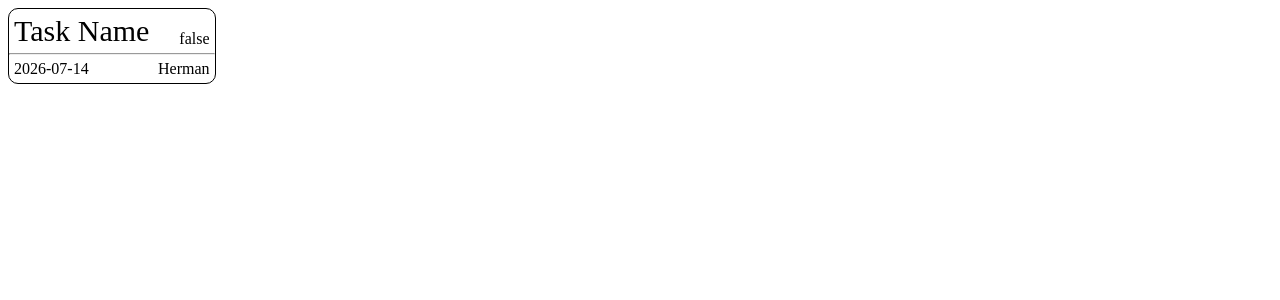
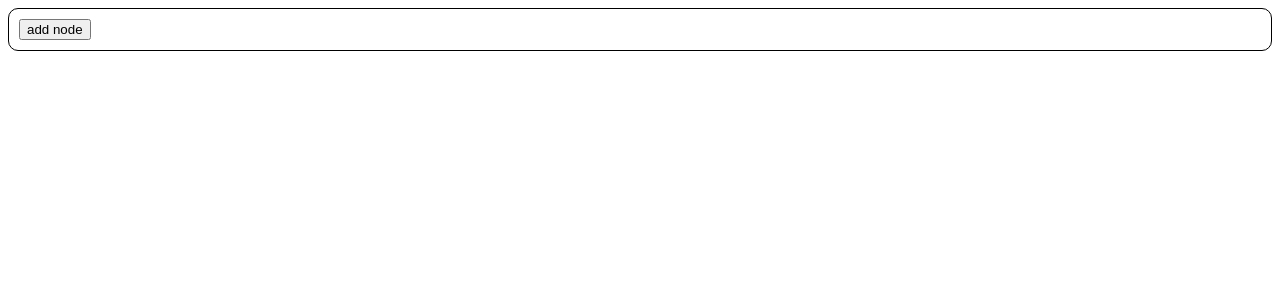
Before and after one commit to DingxinYan-Herman/Team_ToDo_List, a Vue app in the folder frontend/: page / in a window 1280 px wide. Shown: the top 300 px of the page. Built offline with nearby package versions, Linux system fonts and the light colour scheme.

Commit message:
Version 1.0.1 implement add function

```diff
--- a/frontend/src/App.vue
+++ b/frontend/src/App.vue
@@ -1,7 +1,7 @@
 <script setup>
-import node from './components/node.vue'
+    import tree from './components/tree.vue'
 </script>
 
 <template>
-  <node />
+    <tree />
 </template>
--- a/frontend/src/components/node.vue
+++ b/frontend/src/components/node.vue
@@ -1,25 +1,23 @@
 <template>
     <div class="node-border">
         <div class="node-title">
-            <p class="node-title-name"> {{ nodeInfor.name }} </p>
-            <p class="node-title-status"> {{ nodeInfor.finished }} </p>
+            <p class="node-title-name"> {{ node.name }} </p>
+            <p class="node-title-status"> {{ node.finished }} </p>
         </div>
         <hr>
         <div class="node-infor">
-            <p class="node-infor-time"> {{ nodeInfor.time }} </p>
-            <p class="node-infor-author"> {{ nodeInfor.author }} </p>
+            <p class="node-infor-time"> {{ node.time }} </p>
+            <p class="node-infor-author"> {{ node.author }} </p>
         </div>
     </div>
 </template>
 
 <script setup>
-    import { reactive } from 'vue'
-
-    const nodeInfor = reactive({
-        name: 'Task Name',
-        author: 'Herman',
-        time: '2026-07-14',
-        finished: false
+    const props = defineProps({
+        node: {
+            type: Object,
+            required: true
+        }
     })
 </script>
 
@@ -28,6 +26,7 @@
         border: black 1px solid;
         border-radius: 10px;
         width: fit-content;
+        margin: 15px;
     }
 
     .node-title {
--- /dev/null
+++ b/frontend/src/components/tree.vue
@@ -0,0 +1,33 @@
+<template>
+    <div class="tree-border">
+        <button @click="addNode"> add node </button>
+
+        <node v-for="node in nodeList" :key="node.name" :node="node"/>
+    </div>
+</template>
+
+<script setup>
+    import { ref } from 'vue'
+    import node from './node.vue'
+
+    const nodeList = ref([])
+
+    function addNode() {
+        const newNode = {
+            name: 'New Task',
+            author: 'Herman',
+            time: new Date().toLocaleDateString(),
+            finished: false
+        }
+
+        nodeList.value.push(newNode)
+    }
+</script>
+
+<style>
+    .tree-border {
+        border: black 1px solid;
+        border-radius: 10px;
+        padding: 10px;
+    }
+</style>
```
